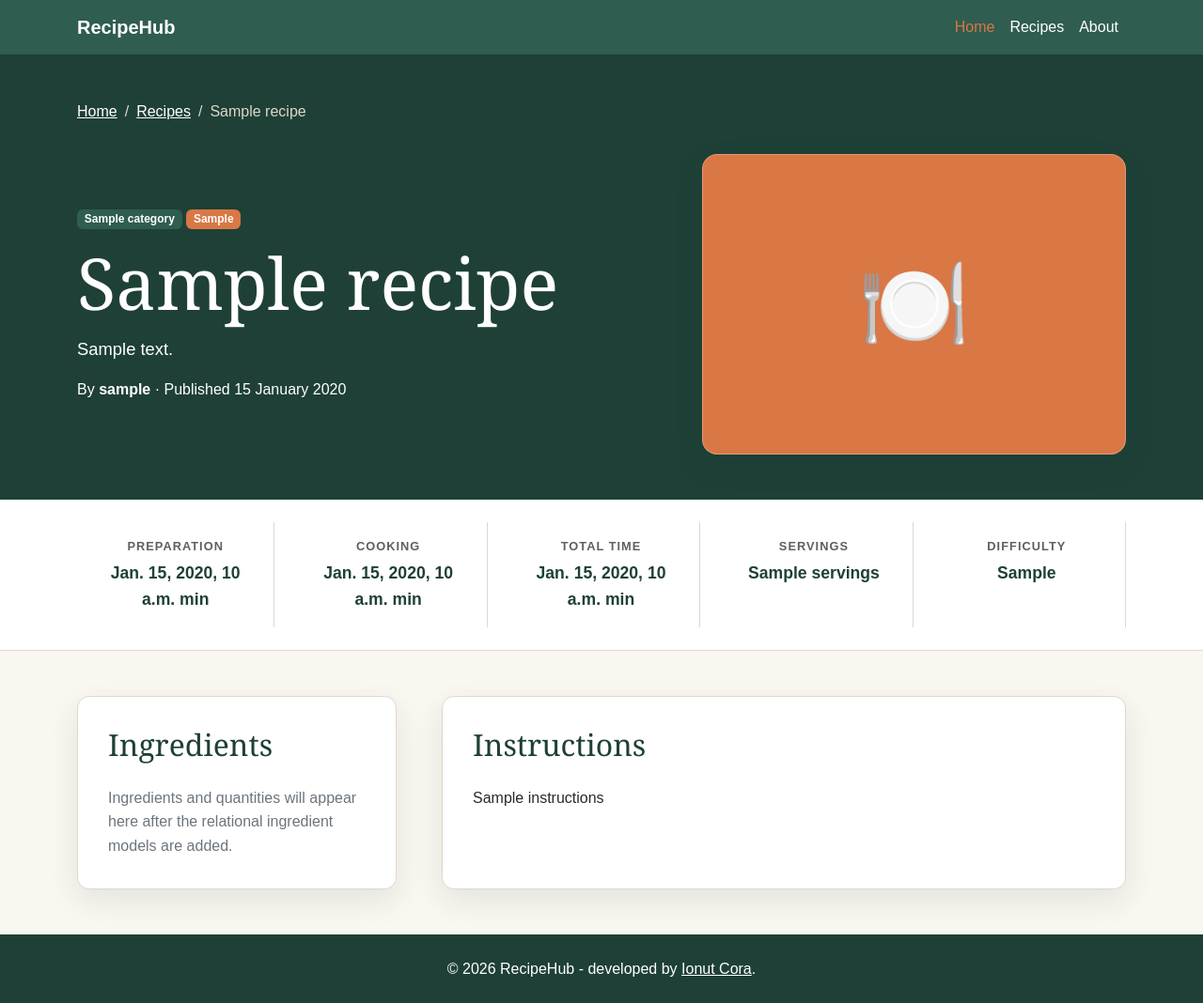
After one commit to Ionut-Cora/recipehub, a Django app: template templates/recipes/recipe_detail.html in a window 1280 px wide. The commit adds this page. Shown: the whole page at 94% size. Run offline with Django 3.2, Linux system fonts and the light colour scheme; the template is opened without the code that fills it: most values are stand-ins (such as "Sample title", 1, 10 or a date in 2020).

Commit message:
Create published recipe detail pages

```diff
--- a/recipes/urls.py
+++ b/recipes/urls.py
@@ -8,4 +8,9 @@ app_name = "recipes"
 urlpatterns = [
     path("", views.home, name="home"),
     path("recipes/", views.recipe_list, name="recipe_list"),
+    path(
+        "recipes/<slug:slug>/",
+        views.recipe_detail,
+        name="recipe_detail",
+    ),
 ]
--- a/static/css/style.css
+++ b/static/css/style.css
@@ -327,6 +327,101 @@ a:focus-visible {
 
 
 /* ----------------------------------------
+   Recipe detail page
+---------------------------------------- */
+
+.recipe-detail-header {
+    background-color: var(--primary-dark-color);
+    color: var(--white-color);
+}
+
+.recipe-detail-header h1 {
+    margin-bottom: 1rem;
+    font-family: Georgia, "Times New Roman", serif;
+    font-size: clamp(2.5rem, 7vw, 4.75rem);
+    line-height: 1.05;
+}
+
+.recipe-detail-summary {
+    max-width: 45rem;
+    color: var(--white-color);
+    font-size: 1.15rem;
+}
+
+.recipe-breadcrumb {
+    margin-bottom: 2rem;
+}
+
+.recipe-breadcrumb a {
+    color: var(--white-color);
+}
+
+.recipe-breadcrumb .active {
+    color: var(--border-color);
+}
+
+.recipe-breadcrumb .breadcrumb-item + .breadcrumb-item::before {
+    color: var(--border-color);
+}
+
+.recipe-detail-placeholder {
+    display: grid;
+    min-height: 20rem;
+    place-items: center;
+    border: 1px solid rgb(255 255 255 / 25%);
+    border-radius: 1rem;
+    background: var(--accent-color);
+    box-shadow: var(--shadow-soft);
+    font-size: 6rem;
+}
+
+.recipe-facts-section {
+    background-color: var(--white-color);
+    border-bottom: 1px solid var(--border-color);
+}
+
+.recipe-fact {
+    height: 100%;
+    padding: 1rem;
+    border-right: 1px solid var(--border-color);
+}
+
+.recipe-fact-label {
+    display: block;
+    margin-bottom: 0.25rem;
+    color: var(--text-light-color);
+    font-size: 0.8rem;
+    font-weight: 700;
+    letter-spacing: 0.08em;
+    text-transform: uppercase;
+}
+
+.recipe-fact strong {
+    color: var(--primary-dark-color);
+    font-size: 1.1rem;
+}
+
+.recipe-content-panel {
+    height: 100%;
+    padding: 2rem;
+    border: 1px solid var(--border-color);
+    border-radius: 0.8rem;
+    background-color: var(--white-color);
+    box-shadow: var(--shadow-soft);
+}
+
+.recipe-content-panel h2 {
+    margin-bottom: 1.5rem;
+    color: var(--primary-dark-color);
+    font-family: Georgia, "Times New Roman", serif;
+}
+
+.recipe-instructions p:last-child {
+    margin-bottom: 0;
+}
+
+
+/* ----------------------------------------
    Pagination
 ---------------------------------------- */
 
@@ -399,4 +494,8 @@ a:focus-visible {
         gap: 1.5rem;
         text-align: center;
     }
+
+    .recipe-fact {
+        border-right: 0;
+    }
 }
--- a/templates/recipes/home.html
+++ b/templates/recipes/home.html
@@ -82,7 +82,7 @@
 
                                     <a
                                         class="btn recipe-button"
-                                        href="#"
+                                        href="{% url 'recipes:recipe_detail' recipe.slug %}"
                                         aria-label="View {{ recipe.title }}"
                                     >
                                         View recipe
--- /dev/null
+++ b/templates/recipes/recipe_detail.html
@@ -0,0 +1,179 @@
+{% extends "base.html" %}
+
+{% block title %}
+    {{ recipe.title }} | RecipeHub
+{% endblock %}
+
+{% block content %}
+    <article>
+        <header class="recipe-detail-header py-5">
+            <div class="container">
+                <nav aria-label="Breadcrumb">
+                    <ol class="breadcrumb recipe-breadcrumb">
+                        <li class="breadcrumb-item">
+                            <a href="{% url 'recipes:home' %}">
+                                Home
+                            </a>
+                        </li>
+
+                        <li class="breadcrumb-item">
+                            <a href="{% url 'recipes:recipe_list' %}">
+                                Recipes
+                            </a>
+                        </li>
+
+                        <li
+                            class="breadcrumb-item active"
+                            aria-current="page"
+                        >
+                            {{ recipe.title }}
+                        </li>
+                    </ol>
+                </nav>
+
+                <div class="row align-items-center g-4">
+                    <div class="col-12 col-lg-7">
+                        <div class="mb-3">
+                            <span class="badge recipe-category-badge">
+                                {{ recipe.category.name }}
+                            </span>
+
+                            <span class="badge recipe-difficulty-badge">
+                                {{ recipe.get_difficulty_display }}
+                            </span>
+                        </div>
+
+                        <h1>{{ recipe.title }}</h1>
+
+                        <p class="recipe-detail-summary">
+                            {{ recipe.summary }}
+                        </p>
+
+                        <p class="mb-0">
+                            By
+                            <strong>{{ recipe.author.username }}</strong>
+                            · Published
+                            <time datetime="{{ recipe.created_on|date:'Y-m-d' }}">
+                                {{ recipe.created_on|date:"j F Y" }}
+                            </time>
+                        </p>
+                    </div>
+
+                    <div class="col-12 col-lg-5">
+                        <div
+                            class="recipe-detail-placeholder"
+                            role="img"
+                            aria-label="Placeholder image for {{ recipe.title }}"
+                        >
+                            <span aria-hidden="true">🍽️</span>
+                        </div>
+                    </div>
+                </div>
+            </div>
+        </header>
+
+        <section
+            class="py-4 recipe-facts-section"
+            aria-label="Recipe information"
+        >
+            <div class="container">
+                <div class="row g-3 text-center">
+                    <div class="col-6 col-md">
+                        <div class="recipe-fact">
+                            <span class="recipe-fact-label">
+                                Preparation
+                            </span>
+
+                            <strong>
+                                {{ recipe.preparation_time }} min
+                            </strong>
+                        </div>
+                    </div>
+
+                    <div class="col-6 col-md">
+                        <div class="recipe-fact">
+                            <span class="recipe-fact-label">
+                                Cooking
+                            </span>
+
+                            <strong>
+                                {{ recipe.cooking_time }} min
+                            </strong>
+                        </div>
+                    </div>
+
+                    <div class="col-6 col-md">
+                        <div class="recipe-fact">
+                            <span class="recipe-fact-label">
+                                Total time
+                            </span>
+
+                            <strong>
+                                {{ recipe.total_time }} min
+                            </strong>
+                        </div>
+                    </div>
+
+                    <div class="col-6 col-md">
+                        <div class="recipe-fact">
+                            <span class="recipe-fact-label">
+                                Servings
+                            </span>
+
+                            <strong>
+                                {{ recipe.servings }}
+                            </strong>
+                        </div>
+                    </div>
+
+                    <div class="col-12 col-md">
+                        <div class="recipe-fact">
+                            <span class="recipe-fact-label">
+                                Difficulty
+                            </span>
+
+                            <strong>
+                                {{ recipe.get_difficulty_display }}
+                            </strong>
+                        </div>
+                    </div>
+                </div>
+            </div>
+        </section>
+
+        <div class="container py-5">
+            <div class="row g-5">
+                <section
+                    class="col-12 col-lg-4"
+                    aria-labelledby="ingredients-heading"
+                >
+                    <div class="recipe-content-panel">
+                        <h2 id="ingredients-heading">
+                            Ingredients
+                        </h2>
+
+                        <p class="text-secondary mb-0">
+                            Ingredients and quantities will appear here
+                            after the relational ingredient models are added.
+                        </p>
+                    </div>
+                </section>
+
+                <section
+                    class="col-12 col-lg-8"
+                    aria-labelledby="instructions-heading"
+                >
+                    <div class="recipe-content-panel">
+                        <h2 id="instructions-heading">
+                            Instructions
+                        </h2>
+
+                        <div class="recipe-instructions">
+                            {{ recipe.instructions|linebreaks }}
+                        </div>
+                    </div>
+                </section>
+            </div>
+        </div>
+    </article>
+{% endblock %}
--- a/templates/recipes/recipe_list.html
+++ b/templates/recipes/recipe_list.html
@@ -81,7 +81,7 @@
 
                                     <a
                                         class="btn recipe-button"
-                                        href="#"
+                                        href="{% url 'recipes:recipe_detail' recipe.slug %}"
                                         aria-label="View {{ recipe.title }}"
                                     >
                                         View recipe
```
Also changed, not shown: recipes/views.py (+19 -1 lines).
